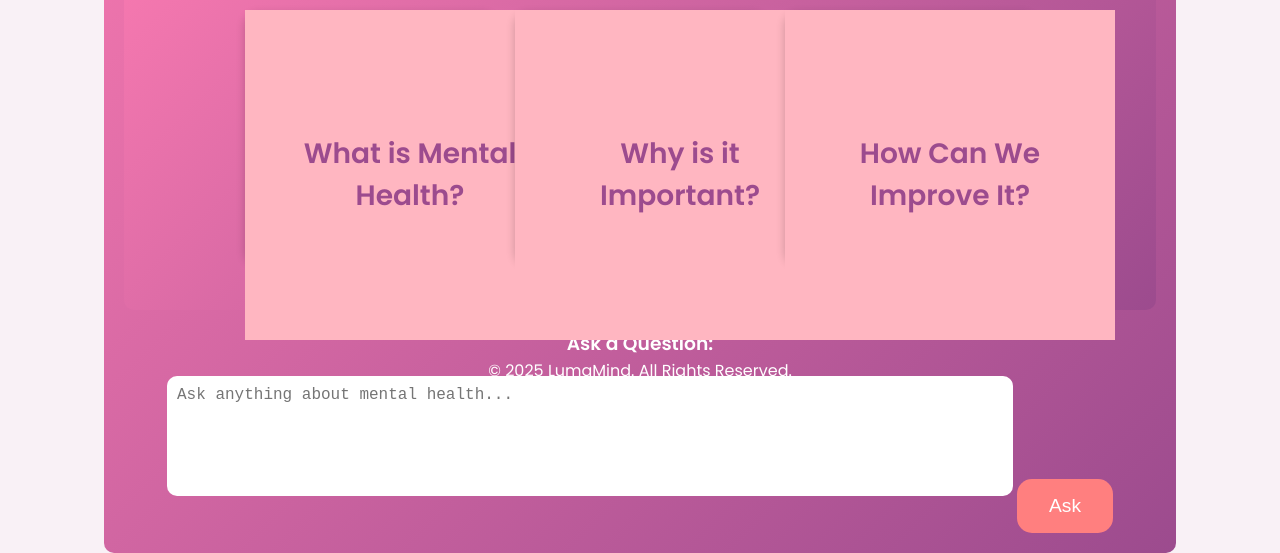
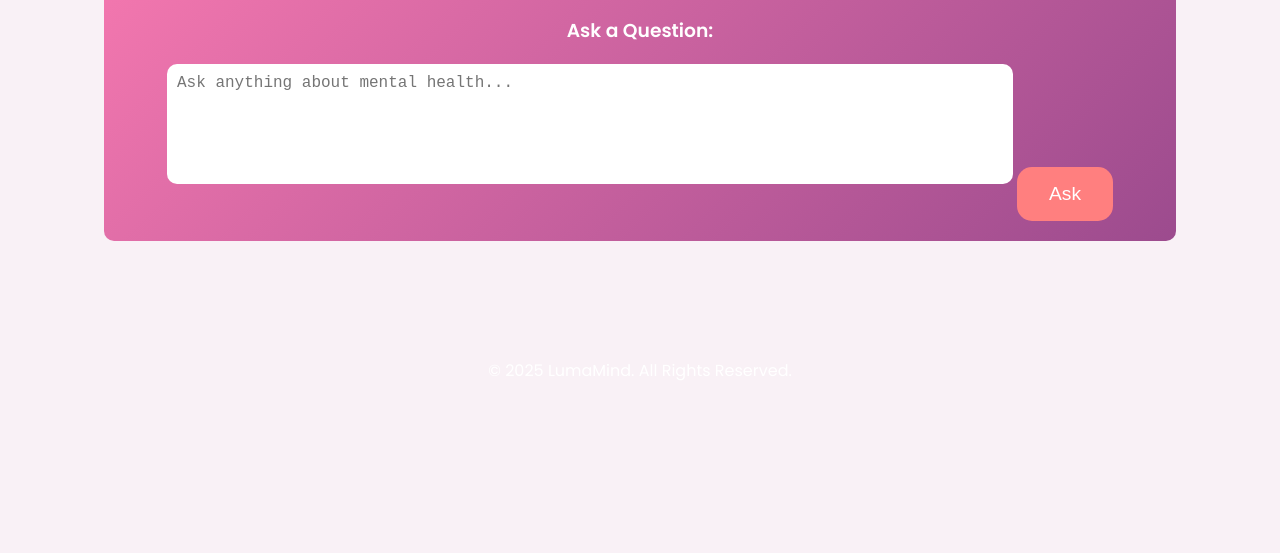
Before and after one commit to kaylranza/LumaMind, a plain HTML site: page mentalhealth.html in a window 1280 px wide. Shown: the part 381-934 px from the top of the page. After the commit the page ends 800 px from the top, so only its background shows below. Drawn offline with Linux system fonts and the light colour scheme.

Commit message:
Add files via upload

```diff
--- a/mentalhealth.html
+++ b/mentalhealth.html
@@ -29,49 +29,6 @@
             <h2>Mental Health Resources</h2>
             <p>Taking care of your mental health is crucial! Here are some facts and resources to help you understand mental well-being better.</p>
 
-<!-- Mental Health Section with Flip Cards -->
-<section id="mentalhealth" class="mental-health">
-    <h2>Learn About Mental Health</h2>
-    <div class="flip-cards">
-        <!-- Card 1 -->
-        <div class="card">
-            <div class="card-inner">
-                <div class="front">
-                    <h3>What is Mental Health?</h3>
-                </div>
-                <div class="back">
-                    <p>Mental health includes our emotional, psychological, and social well-being. It affects how we think, feel, and act.</p>
-                </div>
-            </div>
-        </div>
-
-        <!-- Card 2 -->
-        <div class="card">
-            <div class="card-inner">
-                <div class="front">
-                    <h3>Why is it Important?</h3>
-                </div>
-                <div class="back">
-                    <p>Mental health is important because it affects every part of our lives, including relationships, work, and overall happiness.</p>
-                </div>
-            </div>
-        </div>
-
-        <!-- Card 3 -->
-        <div class="card">
-            <div class="card-inner">
-                <div class="front">
-                    <h3>How Can We Improve It?</h3>
-                </div>
-                <div class="back">
-                    <p>Engage in activities that reduce stress, get enough sleep, and talk to someone when you're feeling low.</p>
-                </div>
-            </div>
-        </div>
-    </div>
-</section>
-
-
             <!-- AI Question Section -->
             <div class="ai-section">
                 <h3>Ask a Question:</h3>
```
